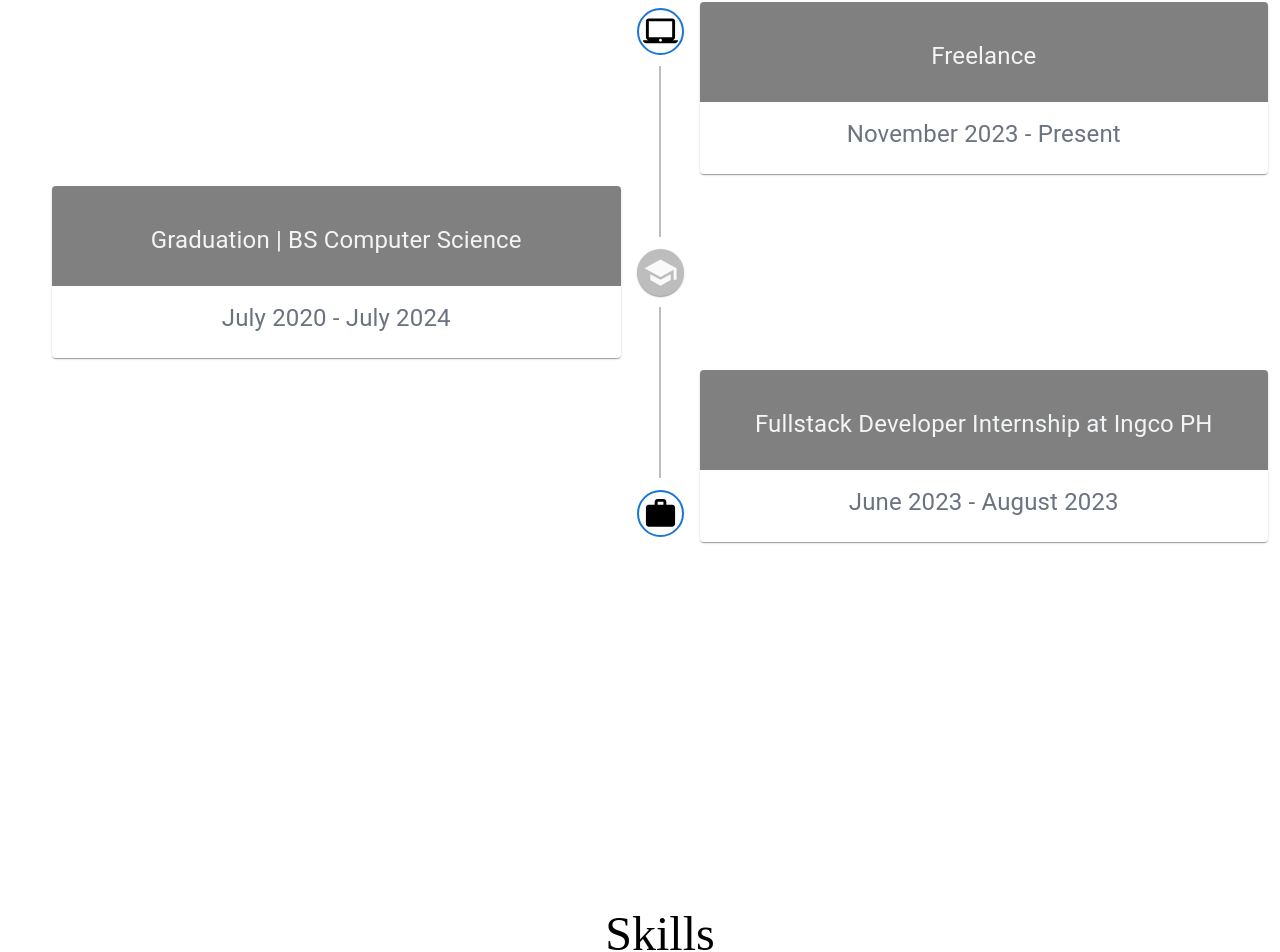
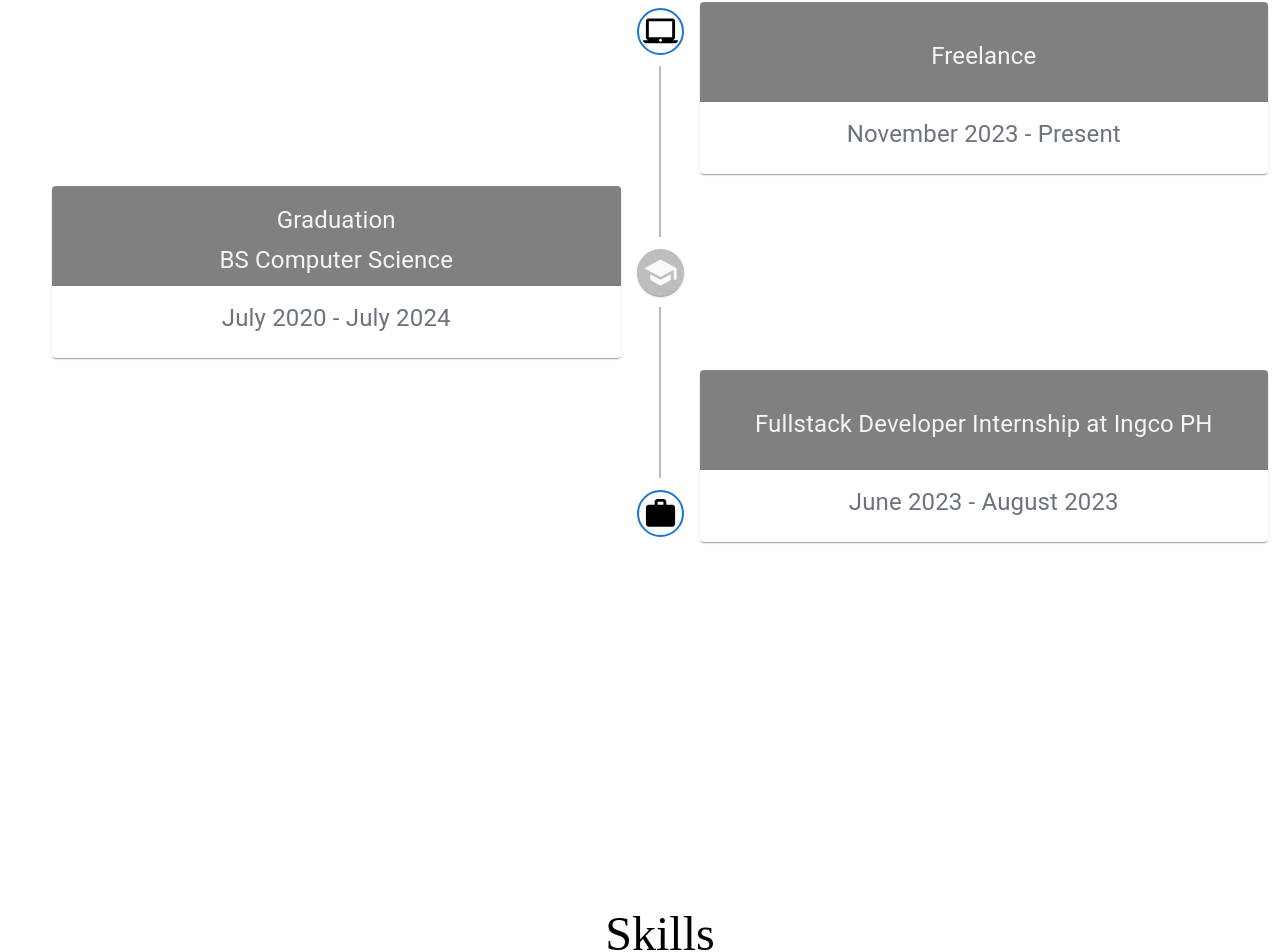
Before and after one commit to DanerisMendoza/portfolio, a React (Create React App) app: page / in a window 1280 px wide. Shown: the part 1702-2654 px from the top of the page. Built offline with nearby package versions, Linux system fonts and the light colour scheme.

Commit message:
timeline: text update

```diff
--- a/src/views/Timeline.js
+++ b/src/views/Timeline.js
@@ -71,7 +71,8 @@ export default function CustomizedTimeline() {
                                 }}
                             >
                                 <div className='h-full flex flex-col justify-center '>
-                                    <h3 className="text-center text-base md:text-2xl text-gray-100  pt-2">Graduation | BS Computer Science</h3>
+                                    <h3 className="text-center text-base md:text-2xl text-gray-100  pt-2">Graduation</h3>
+                                    <h3 className="text-center text-base md:text-2xl text-gray-100  pt-2">BS Computer Science</h3>
                                 </div>
                             </CardMedia>
 
```
